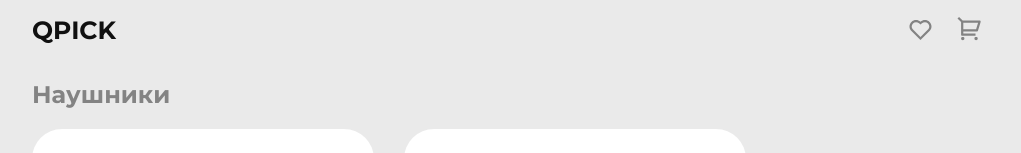
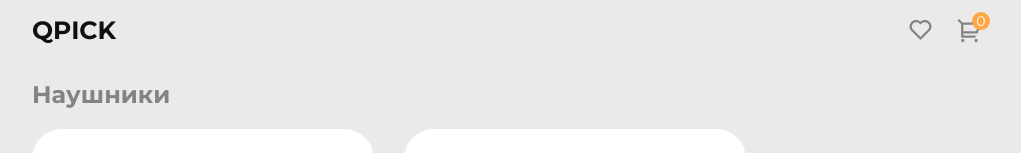
Before and after one commit to ravgusha/qpick, a React (Create React App) app: page / in a window 1280 px wide. Shown: the top 153 px of the page, without its empty margins (133-1154 px from the left). Built offline with nearby package versions, Linux system fonts and the light colour scheme.

Commit message:
feat: add state

```diff
--- a/package.json
+++ b/package.json
@@ -3,6 +3,7 @@
   "version": "0.1.0",
   "private": true,
   "dependencies": {
+    "@reduxjs/toolkit": "^2.2.2",
     "@testing-library/jest-dom": "^5.17.0",
     "@testing-library/react": "^13.4.0",
     "@testing-library/user-event": "^13.5.0",
@@ -13,8 +14,10 @@
     "eslint-plugin-react-refresh": "^0.4.6",
     "react": "^18.2.0",
     "react-dom": "^18.2.0",
+    "react-redux": "^9.1.0",
     "react-router-dom": "^6.22.3",
     "react-scripts": "5.0.1",
+    "redux": "^5.0.1",
     "typescript": "^4.9.5",
     "web-vitals": "^2.1.4"
   },
@@ -43,6 +46,8 @@
     ]
   },
   "devDependencies": {
+    "@types/react-redux": "^7.1.33",
+    "@types/redux": "^3.6.0",
     "eslint": "^8.57.0",
     "eslint-config-prettier": "^9.1.0",
     "eslint-import-resolver-typescript": "^3.6.1",
--- /dev/null
+++ b/src/cartSlice.js
@@ -0,0 +1,53 @@
+import { createSlice } from "@reduxjs/toolkit";
+
+
+const initialState = {
+    cartItems: [],
+    amount: 0,
+    total: 0,
+}
+
+const cartSlice = createSlice({
+    name: 'cart',
+    initialState,
+    reducers: {
+        // clearCart: (state) => {
+        //     state.cartItems = [];
+        // },
+        // removeItem: (state, action) => {
+        //     const itemId = action.payload;
+        //     state.cartItems = state.cartItems.filter((item) => item.id !== itemId)
+        //     cartSlice.caseReducers.calculateTotals(state);
+        // },
+        updateCartAmount: (state, action) => {
+            const cartItem = state.cartItems.find(item => item.id === action.payload.id);
+            cartItem.amount = Number(action.payload.amount);
+            cartSlice.caseReducers.calculateTotals(state);
+        },
+        calculateTotals: (state) => {
+            let amount = 0;
+            let total = 0;
+            state.cartItems.forEach(item => {
+                amount += item.amount;
+                total += item.amount * item.price;
+            });
+            state.amount = amount;
+            state.total = total;
+        },
+        addToCart: (state, action) => {
+            const cartItem = state.cartItems.find(item => item.id === action.payload.id);
+            if(!cartItem){
+                state.cartItems.push(action.payload);
+            }else{
+                cartItem.amount += action.payload.amount;
+            }
+            cartSlice.caseReducers.calculateTotals(state);
+
+        }
+    }
+})
+
+// console.log(cartSlice);
+export const { clearCart, removeItem, updateCartAmount, decrease, calculateTotals, addToCart } = cartSlice.actions;
+
+export default cartSlice.reducer;
--- a/src/components/Card/index.tsx
+++ b/src/components/Card/index.tsx
@@ -1,13 +1,28 @@
+import { useDispatch } from 'react-redux';
 import './style.scss';
+import { addToCart } from '../../cartSlice';
 
-interface IItem {
+
+interface ICard {
   img: string;
   title: string;
   price: string;
   rate: string;
+  id: number;
 }
 
-const Card = ({ img, price, title, rate }: IItem) => {
+
+const Card = ({ img, price, title, rate, id }: ICard) => {
+  const dispatch = useDispatch();
+  // console.log(product);
+  const product = {
+    id: id,
+    title: title,
+    img: img,
+    price: price,
+    amount: 1,
+  };
+
   return (
     <div className="card">
       <div className="card_image">
@@ -17,7 +32,14 @@ const Card = ({ img, price, title, rate }: IItem) => {
         <p className="card_title">{title}</p>
         <p className="card_price">{price} ₽</p>
         <p className="card_rate">{rate}</p>
-        <button className="card_buy">Купить</button>
+        <button
+          className="card_buy"
+          onClick={() => {
+            dispatch(addToCart(product));
+          }}
+        >
+          Купить
+        </button>
       </div>
     </div>
   );
--- a/src/components/CardList/index.tsx
+++ b/src/components/CardList/index.tsx
@@ -8,25 +8,27 @@ interface ICard {
   price: string;
   rate: string;
   id: number;
+  amount?: number;
 }
 
 interface ICardlist {
-  elements: ICard[];
+  products: ICard[];
   title: string;
 }
 
-const CardList = ({ elements, title }: ICardlist) => {
+const CardList = ({ products, title }: ICardlist) => {
   return (
     <div className="cardlist">
       <h2 className="cardlist_title">{title}</h2>
       <div className="card-container">
-        {elements.map((element: ICard) => (
+        {products.map((product: ICard) => (
           <Card
-            key={element.id}
-            img={element.img}
-            title={element.title}
-            price={element.price}
-            rate={element.rate}
+            id={product.id}
+            key={product.id}
+            img={product.img}
+            title={product.title}
+            price={product.price}
+            rate={product.rate}
           />
         ))}
       </div>
--- a/src/components/Header/index.tsx
+++ b/src/components/Header/index.tsx
@@ -2,16 +2,20 @@ import { Link } from 'react-router-dom';
 import Logo from '../Logo';
 
 import './style.scss';
+import { useSelector } from 'react-redux';
 
 const Header = () => {
+  const count = useSelector((state) => state.cart.amount)
+
   return (
     <header>
       <div className="header-container">
         <Logo />
         <div className="header-right">
           <button className="btn-favs"></button>
-          <Link to="/cart">
-            <button className="btn-card"></button>
+          <Link to="/cart"  className="btn-cart">
+            <span className="cart-count">{count}</span>
+            <button></button>
           </Link>
         </div>
       </div>
--- a/src/components/Header/style.scss
+++ b/src/components/Header/style.scss
@@ -28,10 +28,29 @@ header {
       background: url('../../assets/favotites.svg') no-repeat;
     }
 
-    .btn-card {
+    .btn-cart {
       height: 25px;
       width: 25px;
       background: url('../../assets/busket.svg') no-repeat;
+      position: relative;
+    }
+
+    .cart-count {
+      font-size: 14px;
+      color: #fff;
+      width: 18px;
+      height: 18px;
+      border-radius: 15px;
+      display: -webkit-flex;
+      display: flex;
+      -webkit-align-items: center;
+      align-items: center;
+      -webkit-justify-content: center;
+      justify-content: center;
+      position: absolute;
+      bottom: 13px;
+      left: 15px;
+      background: #ffa542;
     }
   }
 }
--- a/src/components/Section/index.tsx
+++ b/src/components/Section/index.tsx
@@ -74,8 +74,8 @@ const Section = () => {
 
   return (
     <div className="container">
-      <CardList title={'Наушники'} elements={headphones} />
-      <CardList title={'Беспроводные наушники'} elements={wireless} />
+      <CardList title={'Наушники'} products={headphones} />
+      <CardList title={'Беспроводные наушники'} products={wireless} />
     </div>
   );
 };
--- a/src/containers/Homepage/index.tsx
+++ b/src/containers/Homepage/index.tsx
@@ -1,4 +1,4 @@
-import Section from "../../components/Section";
+import Section from '../../components/Section';
 
 const Homepage = () => {
   return <Section />;
--- a/src/index.tsx
+++ b/src/index.tsx
@@ -1,13 +1,17 @@
 import React from 'react';
 import ReactDOM from 'react-dom/client';
 import './index.css';
+import { Provider } from 'react-redux';
 import App from './App';
+import { store } from './store';
 
 const root = ReactDOM.createRoot(
   document.getElementById('root') as HTMLElement
 );
 root.render(
   <React.StrictMode>
-    <App />
+    <Provider store={store}>
+      <App />
+    </Provider>
   </React.StrictMode>
 );
--- /dev/null
+++ b/src/store.js
@@ -0,0 +1,8 @@
+import { configureStore } from '@reduxjs/toolkit';
+import cartReducer from "./cartSlice";
+
+export const store = configureStore({
+  reducer: {
+    cart: cartReducer,
+  },
+});
```
Also changed, not shown: 1 other file (tests, documents, lock files or other folders).
